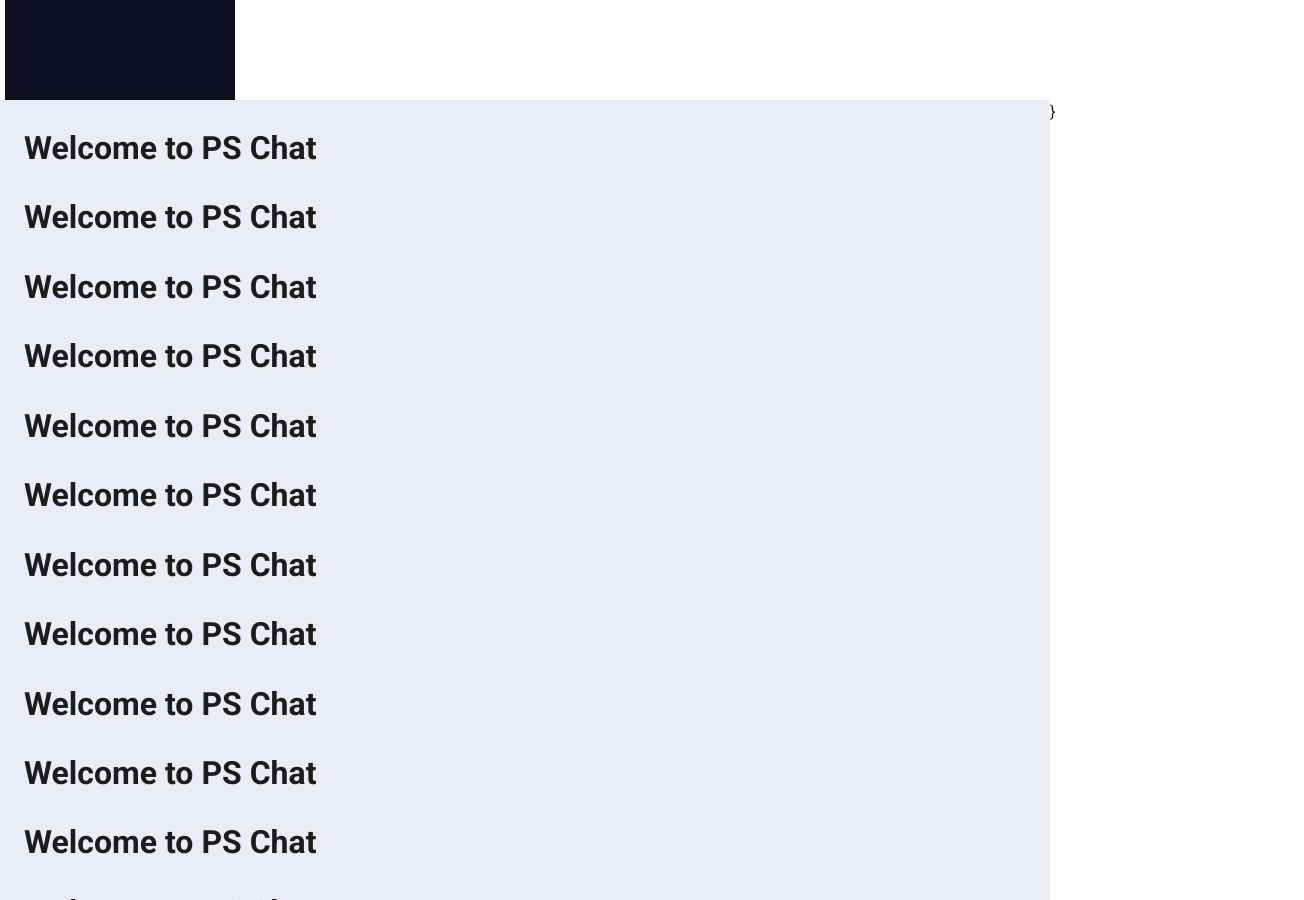
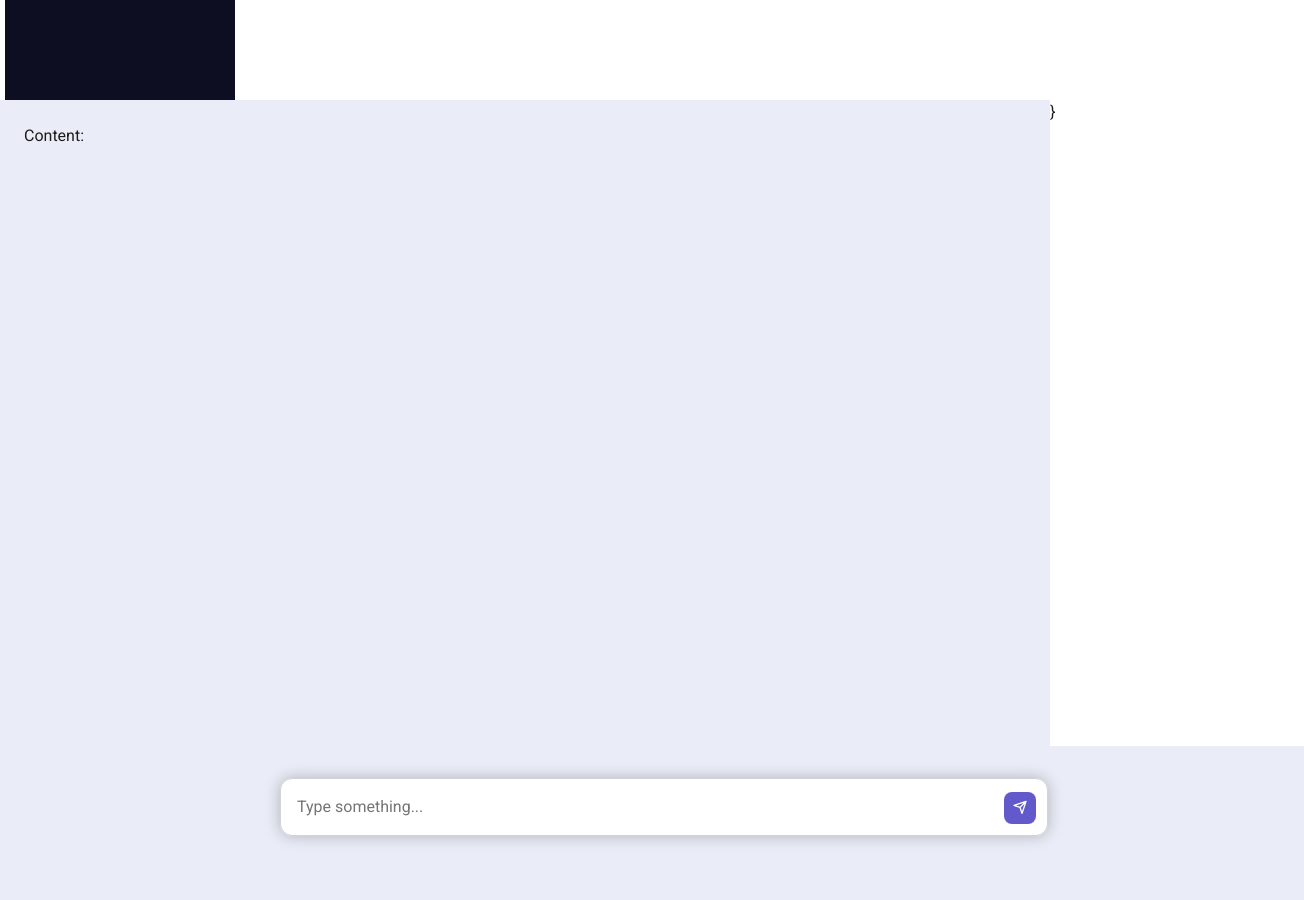
Before and after one commit to grvmithas/svelte-web-app, a SvelteKit app: page / in a window 1280 px wide. Shown: the part 700-1600 px from the top of the page, 1304 px wide, since content can reach past the window. Built offline with nearby package versions, Linux system fonts and the light colour scheme.

Commit message:
add new code

```diff
--- a/package.json
+++ b/package.json
@@ -13,5 +13,9 @@
 		"svelte": "^4.0.5",
 		"vite": "^4.4.2"
 	},
-	"type": "module"
+	"type": "module",
+	"dependencies": {
+		"prismjs": "^1.29.0",
+		"svelte-prism": "^1.1.6"
+	}
 }
--- a/src/components/inputgroup/inputgroup.svelte
+++ b/src/components/inputgroup/inputgroup.svelte
@@ -18,7 +18,7 @@
 <nav class="nav">
     <div class="nav__logo">
 
-        adas das as as d asdas <br />
+
     </div>
     <ul>
         {#each items as item}
--- a/src/components/nav/nav.svelte
+++ b/src/components/nav/nav.svelte
@@ -3,10 +3,10 @@
     import { onMount } from "svelte";
 
     let items = [
-        { title: "Home", link: "/" },
+        { title: "PSChat", link: "/" },
         { title: "Mule Initializr", link: "/muleinitializr" },
         { title: "Test Data", link: "/testdata" },
-        { title: "PS Chat", link: "/pschat" },
+        // { title: "PS Chat", link: "/pschat" },
         { title: "Settings", link: "/settings" },
     ];
 
@@ -18,7 +18,7 @@
 <nav class="nav">
     <div class="nav__logo">
 
-        adas das as as d asdas <br />
+
     </div>
     <ul>
         {#each items as item}
--- a/src/routes/+page.svelte
+++ b/src/routes/+page.svelte
@@ -1,28 +1,133 @@
-<h1>Welcome to PS Chat</h1>
-<h1>Welcome to PS Chat</h1>
-<h1>Welcome to PS Chat</h1>
-<h1>Welcome to PS Chat</h1>
-<h1>Welcome to PS Chat</h1>
-<h1>Welcome to PS Chat</h1>
-<h1>Welcome to PS Chat</h1>
-<h1>Welcome to PS Chat</h1>
+<script>
+    let textareaContent = ""; // This variable will hold the content of the textarea
 
-<h1>Welcome to PS Chat</h1>
-<h1>Welcome to PS Chat</h1>
-<h1>Welcome to PS Chat</h1>
-<h1>Welcome to PS Chat</h1>
-<h1>Welcome to PS Chat</h1>
-<h1>Welcome to PS Chat</h1>
-<h1>Welcome to PS Chat</h1>
-<h1>Welcome to PS Chat</h1>
-<h1>Welcome to PS Chat</h1>
-<h1>Welcome to PS Chat</h1>
-<h1>Welcome to PS Chat</h1>
-<h1>Welcome to PS Chat</h1>
-<h1>Welcome to PS Chat</h1>
-<h1>Welcome to PS Chat</h1>
-<h1>Welcome to PS Chat</h1>
-<h1>Welcome to PS Chat</h1>
-<h1>Welcome to PS Chat</h1>
-<h1>Welcome to PS Chat</h1>
-<h1>Welcome to PS Chat</h1>
+    const handleTextAreaHeight = (textarea) => {
+      textarea.style.height = "auto";
+      textarea.style.height = textarea.scrollHeight + "px";
+    };
+
+    const handleTextareHeight = (event) => {
+      if (event.key === "Enter") {
+        handleTextAreaHeight(event.target);
+      }
+    };
+
+    async function postPSChat() {
+      try {
+        const response = await fetch("https://api.psnext.info/api/chat", {
+          method: "POST",
+          headers: {
+            "Content-Type": "application/json",
+          },
+          body: JSON.stringify({
+            title: "Svelte Post Example",
+            body: "This is an example of a POST request in Svelte.",
+            userId: 1,
+          }),
+        });
+
+        const data = await response.json();
+        console.log("Data posted successfully:", data);
+      } catch (error) {
+        console.error("Error posting data:", error);
+      }
+    }
+
+    const handleSubmit = (event) => {
+      event.preventDefault();
+      console.log("I am submit");
+      console.log(textareaContent);
+      postPSChat();
+    };
+  </script>
+
+  <div class="chat">
+    <p>Content: {textareaContent}</p>
+  </div>
+
+  <div class="chat__bottom">
+    <form class="search-form" on:submit={handleSubmit}>
+      <textarea
+        bind:value={textareaContent}
+        placeholder="Type something..."
+        class="search-form__text form-control"
+        on:keydown={handleTextareHeight}
+      />
+
+      <button class="search-form__button btn" type="submit">
+        <i class="demo-icon icon-paper-plane" />
+      </button>
+    </form>
+  </div>
+
+
+  <style>
+    .search-form__button {
+      width: 2rem;
+      height: 2rem;
+      position: absolute;
+      right: 0.75rem;
+      bottom: 0.75rem;
+      background: #6259ca;
+      border: none;
+      color: #ffffff;
+      cursor: pointer;
+    }
+
+    .input-group {
+      position: relative;
+      display: flex;
+      flex-wrap: wrap;
+      align-items: stretch;
+      width: 100%;
+    }
+    .input-group__button {
+      position: absolute;
+      right: 0;
+    }
+    .input-group__text {
+      padding-right: 10px;
+      position: relative;
+      flex: 1 1 auto;
+      width: 1%;
+      min-width: 0;
+    }
+    .chat__bottom {
+      width: 100%;
+      position: absolute;
+      bottom: 0;
+      background: #eaedf7;
+      padding: 2rem;
+      z-index: 9;
+    }
+    .search-form {
+      max-width: 48rem;
+      margin-left: auto;
+      margin-right: auto;
+      position: relative;
+      box-shadow: 0 0 transparent, 0 0 transparent, 0 0 15px rgba(0, 0, 0, 0.25);
+      border-radius: 0.75rem;
+      margin-bottom: 2rem;
+    }
+    .form-control {
+      display: block;
+      width: 100%;
+      padding: 0.375rem 0.75rem;
+      font-size: 1rem;
+      line-height: 1.5;
+      color: #495057;
+      background-color: #fff;
+      background-clip: padding-box;
+      border: 1px solid #ced4da;
+      border-radius: 0.75rem;
+      transition: border-color 0.15s ease-in-out, box-shadow 0.15s ease-in-out;
+      font-family: "Roboto", sans-serif;
+    }
+    .search-form__text {
+      overflow: auto;
+      max-height: 200px;
+      height: 58px;
+      resize: none;
+      padding: 1rem 48px 1rem 1rem;
+    }
+  </style>
--- a/src/styles/global.css
+++ b/src/styles/global.css
@@ -157,3 +157,15 @@ textarea.form-control {
     border-top-left-radius: 0;
     border-bottom-left-radius: 0;
 }
+
+
+
+.code .token.property,
+.code .token.number {
+    color: #FF70BF;
+}
+
+.code .token.operator {
+    color: #fff;
+    background: transparent;
+}
```
Also changed, not shown: src/routes/muleinitializr/+page.svelte (+74 -5 lines).
